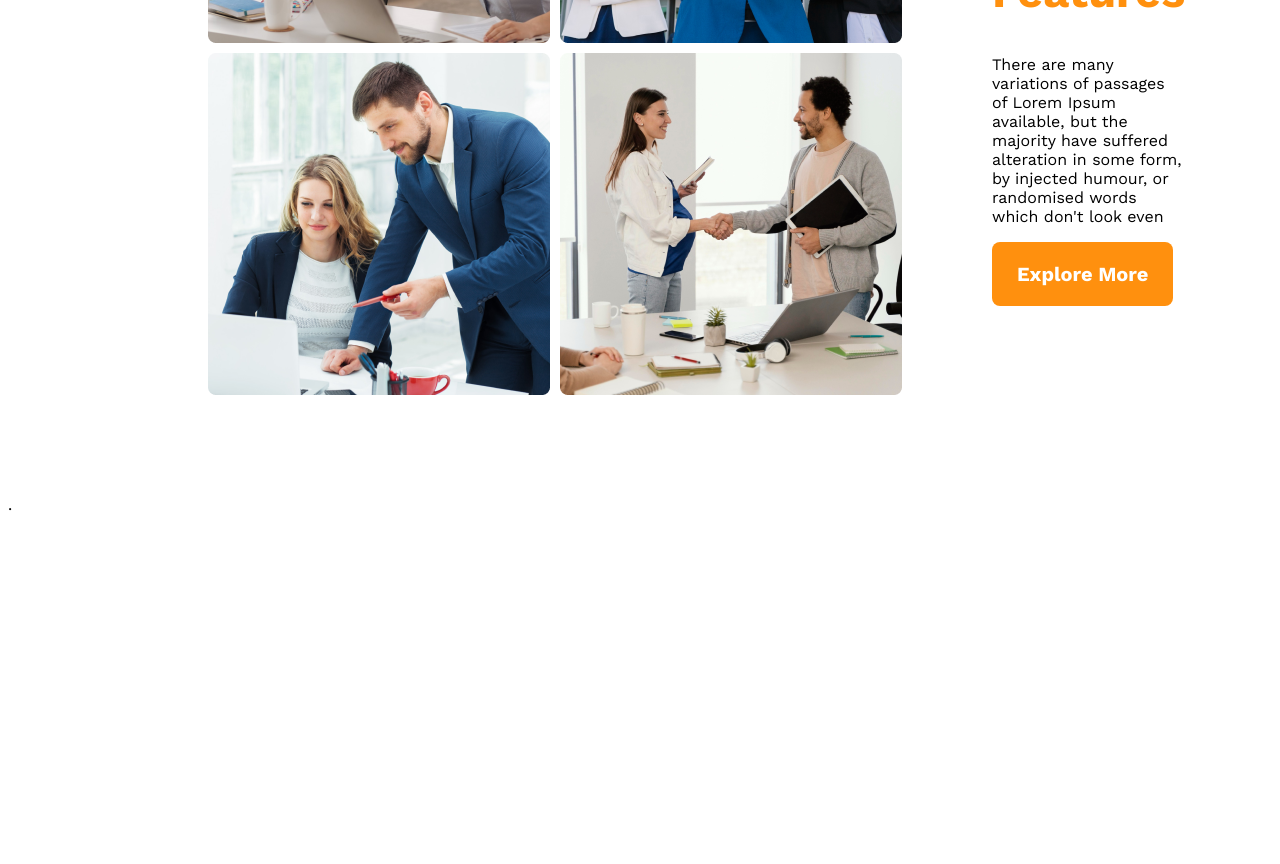
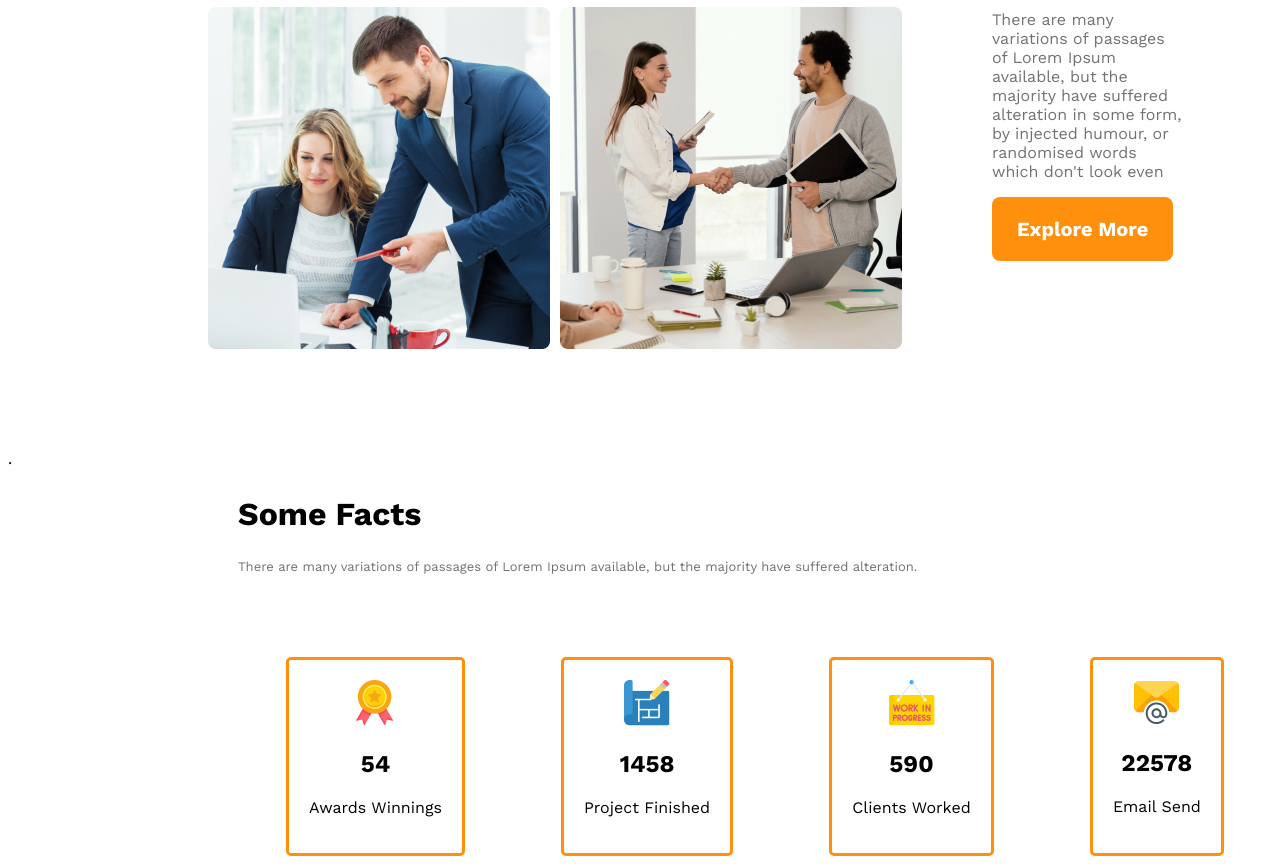
Before and after one commit to Easin2023/g2-responsive-website, a plain HTML site: page index.html in a window 1280 px wide. Shown: the part 1345-2209 px from the top of the page. Before the commit the page ends 1867 px from the top, so only its background shows below. Drawn offline with nearby package versions, Linux system fonts and the light colour scheme.

Commit message:
new section add

```diff
--- a/index.html
+++ b/index.html
@@ -29,6 +29,7 @@
         </div>
     </header>
     <main>
+        <!-- features -->
         <section class="section-1">
             <div class="photo-sction">
                 <img src="style/images/team1.png" alt="">
@@ -38,12 +39,42 @@
             </div>
             <div class="title-section">
                 <h1 class="section-1-title"><span class="sec-1-span">Quick list</span> of Our <span class="sec-1-span-2">Features</span></h1>
-                <p>There are many variations of passages of Lorem Ipsum available, but the majority have suffered alteration in some form, by injected humour, or randomised words which don't look even</p>
+                <p class="sec-1-para">There are many variations of passages of Lorem Ipsum available, but the majority have suffered alteration in some form, by injected humour, or randomised words which don't look even</p>
                 <button class="btn-sction">Explore More</button>
             </div>
         </section>
+        <!-- features-2 -->
         <section class="section-2">
             .
+        </section>
+        <!-- facts -->
+        <section class="facts-container">
+            <div class="title-or-description">
+                <h1 class="nav-header">Some Facts</h1>
+                <p class="sec-2-para">There are many variations of passages of Lorem Ipsum available, but the majority have suffered alteration.</p>
+            </div>
+            <div class="facts-section">
+                <div class="facts-1">
+                    <img src="style/images/icons/ribon.png" alt="">
+                    <h1>54</h1>
+                    <p>Awards Winnings</p>
+                </div>
+                <div class="facts-1">
+                    <img src="style/images/icons/projects.png" alt="">
+                    <h1>1458</h1>
+                    <p>Project Finished</p>
+                </div>
+                <div class="facts-1">
+                    <img src="style/images/icons/customers.png" alt="">
+                    <h1>590</h1>
+                    <p>Clients Worked</p>
+                </div>
+                <div class="facts-1">
+                    <img src="style/images/icons/email.png" alt="">
+                    <h1>22578</h1>
+                    <p>Email Send</p>
+                </div>
+            </div>
         </section>
     </main>
     <footer>
--- a/style/style.css
+++ b/style/style.css
@@ -16,7 +16,7 @@ nav{
 
 }
 .nav-header{
-    font-size: 3rem;
+    font-size: 2rem;
 }
 nav > ul{
     display: flex;
@@ -61,25 +61,7 @@ nav li a{
 .banner-container img{
     width: 100%;
 }
-/* responsive header */
-@media screen and (max-width:576px) {
-    nav{
-        flex-direction: column
-    }
-    header{
-        padding: 30px 50px;
-    }
 
-}
-/* medium devise */
-@media screen and (min-width:576px) and (max-width:990px){
-    nav{
-        flex-direction: column;
-    }
-    header{
-        padding: 30px 50px;
-    }
-}
 /* main section */
 .section-1{
     display: flex;
@@ -101,6 +83,11 @@ nav li a{
     font-weight: 700;
 
 }
+.sec-1-para{
+    color: #727272;
+    font-size: 16px;
+    font-weight: 400;
+}
 .sec-1-span{
     color: #727272;
     font-weight: 400;
@@ -108,6 +95,59 @@ nav li a{
 .sec-1-span-2{
     color: #FF900E;
     font-weight: 700;
+}
+/* facts-container */
+.facts-container{
+   /* max-width: 700px; */
+   margin-left: 230px;
+}
+.sec-2-para{
+    color: #727272;
+    font-size: 13px;
+    font-weight: 400;
+    padding-right: 200px;
+}
+/* facts-section */
+.facts-section{
+    display: flex;
+    justify-content: space-around;
+    padding-top: 70px;
+    text-align: center
+
+}
+.facts-1{
+    border: 3px solid#FF900E;
+    padding: 20px;
+    border-radius: 5px;
+}
+
+
+
+
+
+
+
+
+
+
+/* responsive header */
+@media screen and (max-width:576px) {
+    nav{
+        flex-direction: column
+    }
+    header{
+        padding: 30px 50px;
+    }
+
+}
+/* medium devise */
+@media screen and (min-width:576px) and (max-width:990px){
+    nav{
+        flex-direction: column;
+    }
+    header{
+        padding: 30px 50px;
+    }
 }
 /* section-1  responsive */
 @media screen and (max-width:576px) {
@@ -133,3 +173,18 @@ nav li a{
         padding:0px;
     }
 }
+/* facts-section responsive*/
+@media screen and (max-width:576px) {
+    .facts-section{
+        flex-direction: column;
+    }
+    .facts-container{
+        margin: 10px;
+    }
+    .title-or-description{
+        text-align: center;
+    }
+    .sec-2-para{
+        padding: 0;
+    }
+}
```
